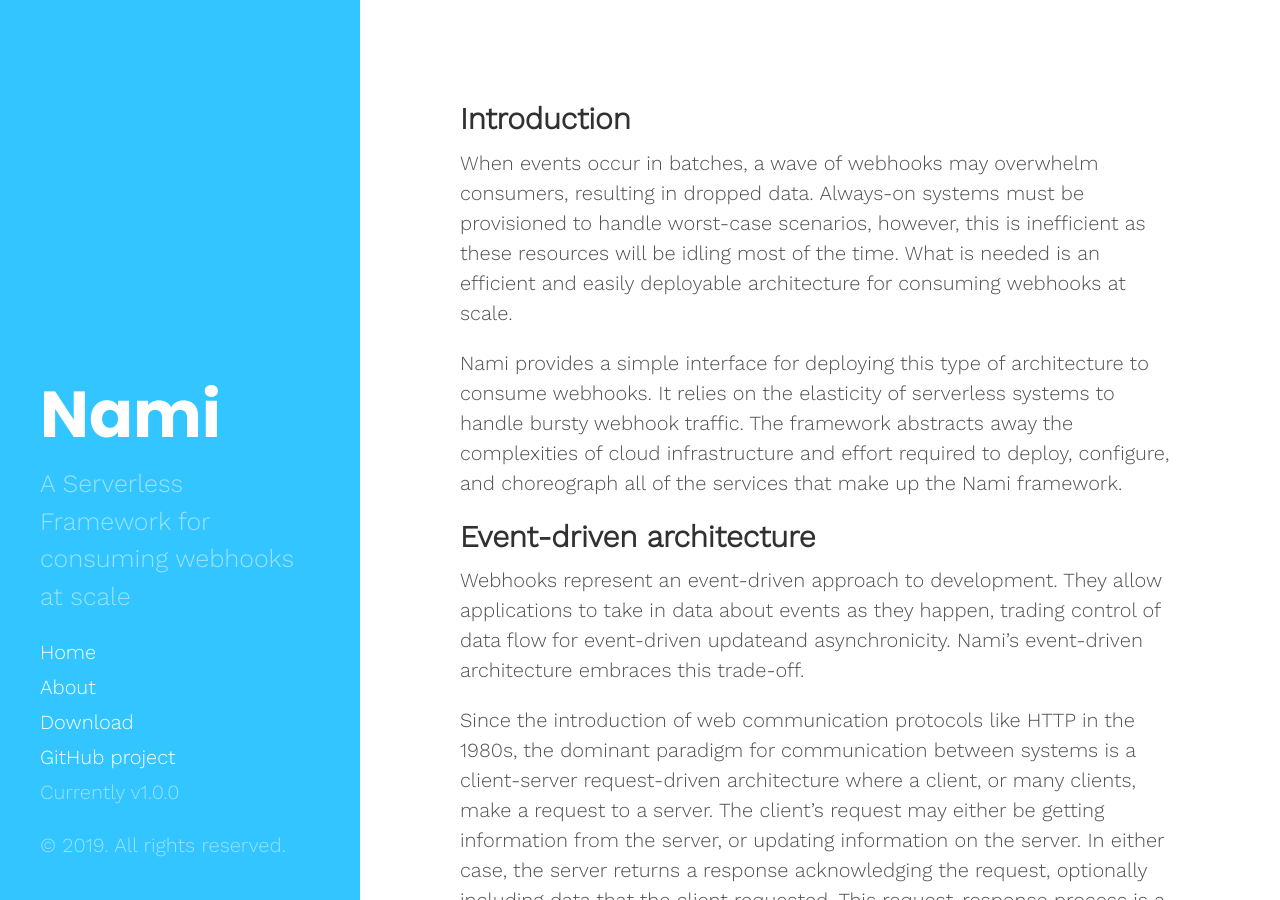
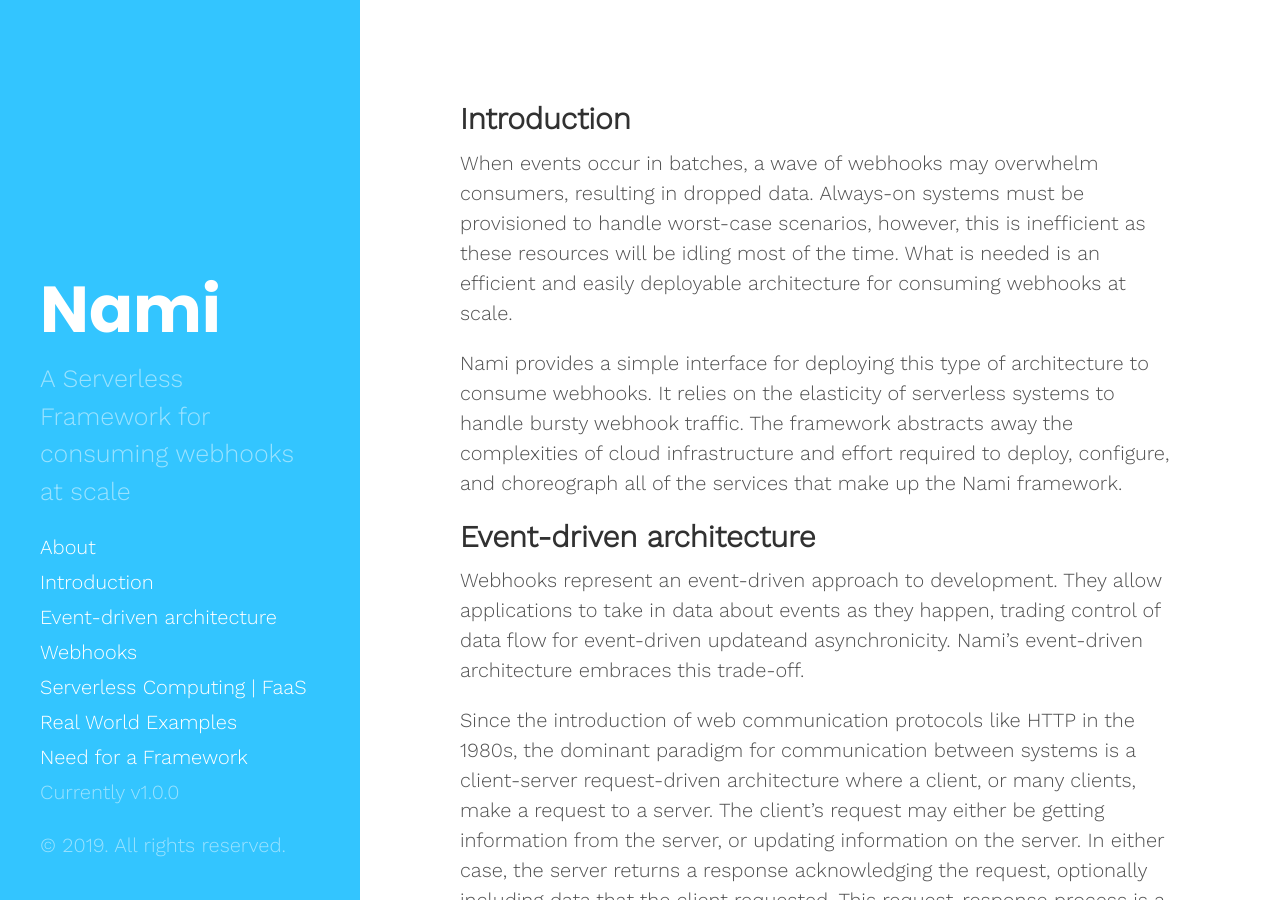
Before and after one commit to nami-serverless/nami-serverless.github.io, a Jekyll site: the page built from index.html, in a window 1280 px wide and 900 px high. Built offline with Jekyll 4.4.1, drawn with Linux system fonts in a browser that asks for light colours; the list of posts is cut into pages by our own code.

Commit message:
added sidebar links
Co-authored-by: Sachin Chandy <sachinmchandy@gmail.com>
Co-authored-by: Nick Miller <nick.miller00@gmail.com>
Co-authored-by: Wendy Kuhn <wendy@wendykuhn.io>

```diff
--- a/_includes/sidebar.html
+++ b/_includes/sidebar.html
@@ -10,7 +10,7 @@
     </div>
 
     <nav class="sidebar-nav">
-      <a class="sidebar-nav-item{% if page.url == site.baseurl %} active{% endif %}" href="{{ site.baseurl }}">Home</a>
+      <!--<a class="sidebar-nav-item{% if page.url == site.baseurl %} active{% endif %}" href="{{ site.baseurl }}">Home</a>-->
 
       {% comment %}
         The code below dynamically generates a sidebar nav of pages with
@@ -26,8 +26,14 @@
         {% endif %}
       {% endfor %}
 
-      <a class="sidebar-nav-item" href="{{ site.github.repo }}/archive/v{{ site.version }}.zip">Download</a>
-      <a class="sidebar-nav-item" href="{{ site.github.repo }}">GitHub project</a>
+      <a class="sidebar-nav-item" href="/#introduction">Introduction</a>
+      <a class="sidebar-nav-item" href="/#eda">Event-driven architecture</a>
+      <a class="sidebar-nav-item" href="/#webhooks">Webhooks</a>
+      <a class="sidebar-nav-item" href="/#serverless">Serverless Computing | FaaS</a>
+      <a class="sidebar-nav-item" href="/#real-world-examples">Real World Examples</a>
+      <a class="sidebar-nav-item" href="/#need-for-a-framework">Need for a Framework</a>
+
+
       <span class="sidebar-nav-item">Currently v{{ site.version }}</span>
     </nav>
 
```
